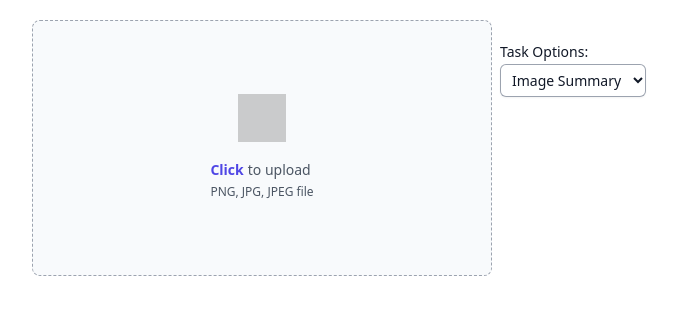
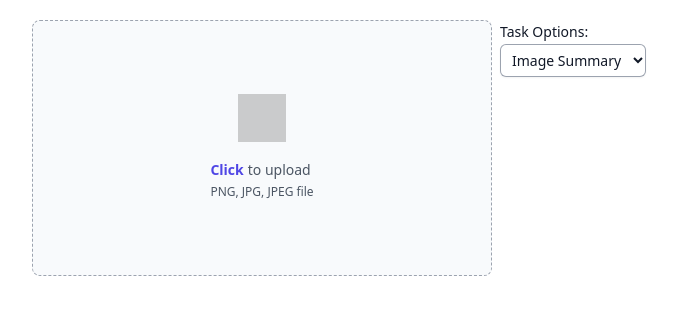
Before and after one commit to NghiaaPD/FE-Summary-from-Image-and-VIdeo, a React (Vite) app: page / in a window 1280 px wide. Shown: the top 314 px of the page, without its empty margins (378-1055 px from the left). Built offline with nearby package versions, Linux system fonts and the light colour scheme; grey boxes are pictures that could not be loaded.

Commit message:
change div root and response text box height

```diff
--- a/src/App.tsx
+++ b/src/App.tsx
@@ -2,7 +2,7 @@ import ImageVideoSumary from "./pages/imageVideoSumary/ImageVideoSumary";
 
 function App() {
   return (
-    <div>
+    <div className="w-full h-full">
       <ImageVideoSumary />
     </div>
   );
--- a/src/index.css
+++ b/src/index.css
@@ -64,3 +64,8 @@
     @apply bg-background text-foreground;
   }
 }
+
+#root {
+  max-height: 97vh;
+  height: 97vh;
+}
--- a/src/pages/imageVideoSumary/FileInput.tsx
+++ b/src/pages/imageVideoSumary/FileInput.tsx
@@ -94,7 +94,7 @@ function FileInput({
       )}
 
       {responseText && (
-        <div className="mt-2 p-2 w-3/4 bg-slate-50 border border-gray-400 rounded-md text-gray-900">
+        <div className="mt-2 p-2 w-3/4 h-64 bg-slate-50 border border-gray-400 rounded-md text-gray-900">
           {responseText}
         </div>
       )}
--- a/src/pages/imageVideoSumary/ImageVideoSumary.tsx
+++ b/src/pages/imageVideoSumary/ImageVideoSumary.tsx
@@ -65,7 +65,7 @@ function ImageVideoSumary() {
   };
 
   return (
-    <div className="container relative max-w-3xl mt-5 mx-auto flex flex-col justify-center items-center">
+    <div className="container relative max-w-3xl h-full mt-5 mx-auto flex flex-col items-center">
       <TaskMenuOption
         selectedTask={isVideo}
         handleTaskChange={handleTaskChange}
--- a/src/pages/imageVideoSumary/TaskMenuOption.tsx
+++ b/src/pages/imageVideoSumary/TaskMenuOption.tsx
@@ -18,7 +18,7 @@ function TaskMenuOption({
   };
 
   return (
-    <div className="absolute top-0 right-0 w-30 mt-5">
+    <div className="absolute top-0 right-0 w-30">
       <label className="block text-sm font-medium leading-6 text-gray-900">
         Task Options:
       </label>
```
Also changed, not shown: src/main.tsx (+7 -7 lines).
